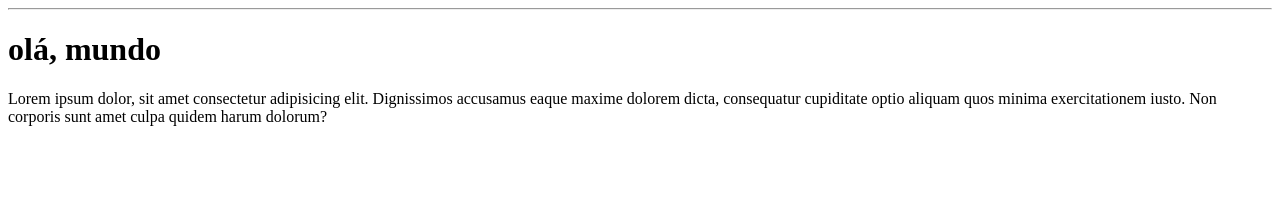
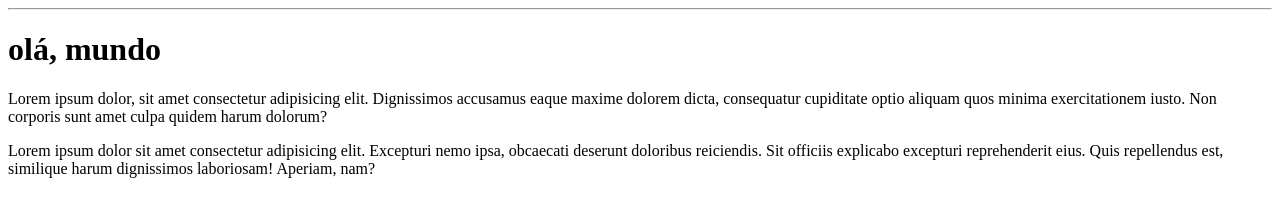
Before and after one commit to afonsopascoal007-create/ola-mundo, a plain HTML site: page site_exemplo/index.html in a window 1280 px wide. Drawn offline with Linux system fonts and the light colour scheme.

Commit message:
adicionei um paragrafo

```diff
--- a/site_exemplo/index.html
+++ b/site_exemplo/index.html
@@ -9,5 +9,6 @@
     <hr>
   <h1>olá, mundo</h1>
   <p>Lorem ipsum dolor, sit amet consectetur adipisicing elit. Dignissimos accusamus eaque maxime dolorem dicta, consequatur cupiditate optio aliquam quos minima exercitationem iusto. Non corporis sunt amet culpa quidem harum dolorum?</p>
+  <p>Lorem ipsum dolor sit amet consectetur adipisicing elit. Excepturi nemo ipsa, obcaecati deserunt doloribus reiciendis. Sit officiis explicabo excepturi reprehenderit eius. Quis repellendus est, similique harum dignissimos laboriosam! Aperiam, nam?</p>
 </body>
 </html>
```
